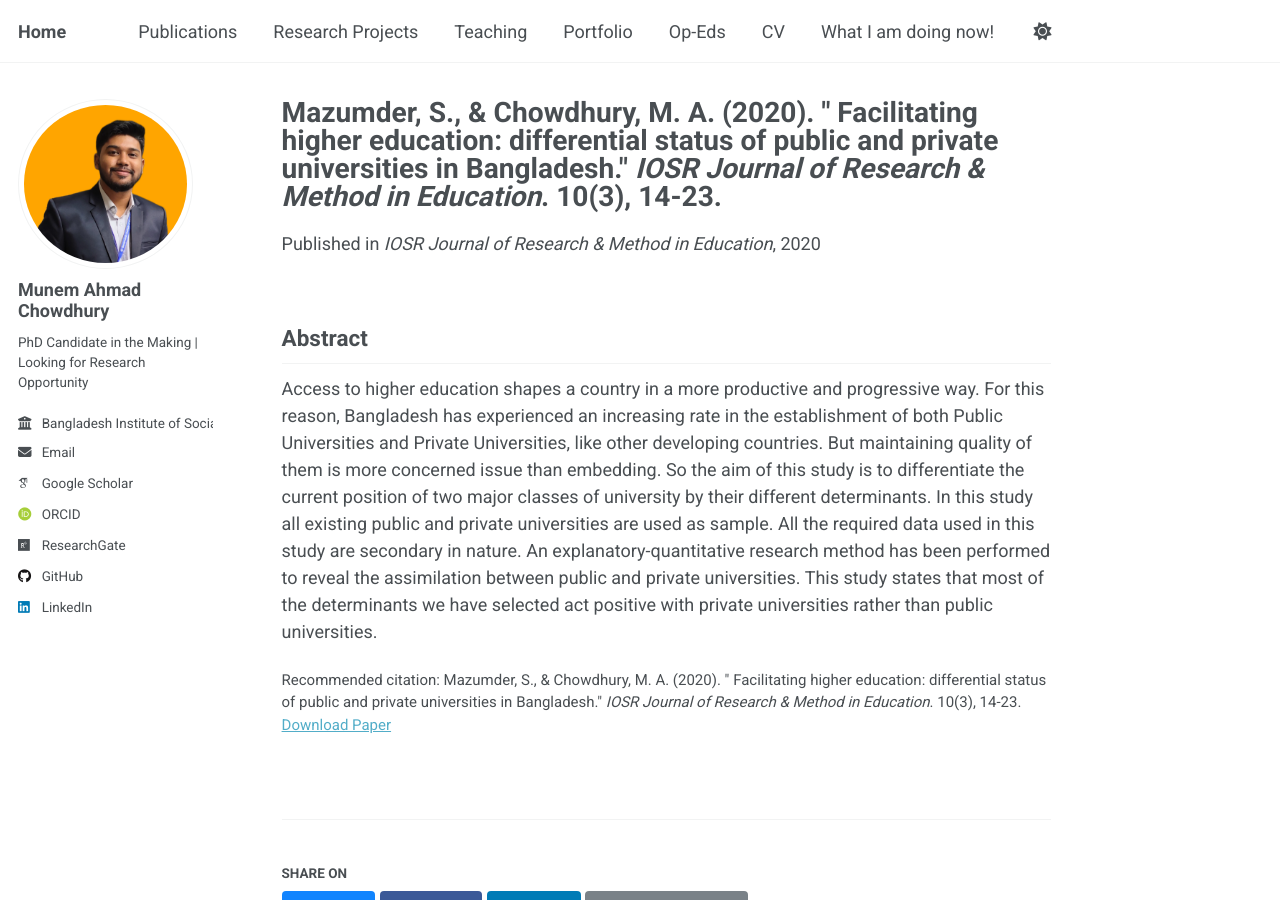
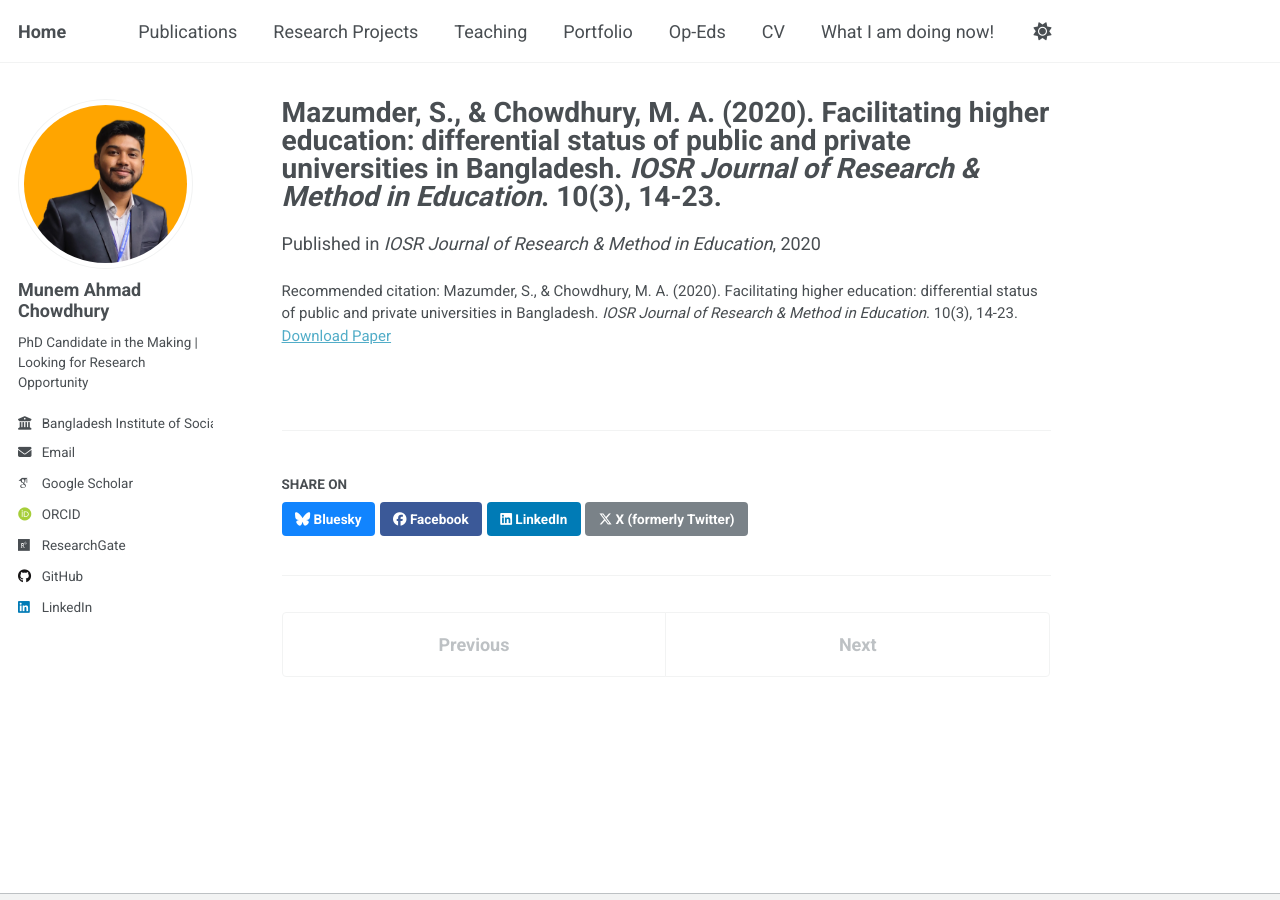
Before and after one commit to munemahmad/munemahmad.github.io, a Jekyll site: the page built from _publications/paper1.md, in a window 1280 px wide and 900 px high. Built offline with Jekyll 4.4.1, drawn with Linux system fonts in a browser that asks for light colours; some web fonts are replaced; a script that is not in the unit is left out.

Commit message:
Update paper1.md

```diff
--- a/_publications/paper1.md
+++ b/_publications/paper1.md
@@ -1,5 +1,5 @@
 ---
-title: "Mazumder, S., & Chowdhury, M. A. (2020). &quot; Facilitating higher education: differential status of public and private universities in Bangladesh.&quot; <i>IOSR Journal of Research & Method in Education</i>. 10(3), 14-23."
+title: "Mazumder, S., & Chowdhury, M. A. (2020). Facilitating higher education: differential status of public and private universities in Bangladesh. <i>IOSR Journal of Research & Method in Education</i>. 10(3), 14-23."
 collection: publications
 category: articles
 permalink: /publications/paper1
@@ -8,9 +8,5 @@ venue: 'IOSR Journal of Research & Method in Education'
 paperurl: 'http://munemahmad.github.io/files/paper1.pdf'
 journalurl: 'https://www.iosrjournals.org/iosr-jrme/pages/vol10-issue3.Series-6.html'
 abstracturl: '/publications/paper1-abstract/'
-citation: 'Mazumder, S., & Chowdhury, M. A. (2020). &quot; Facilitating higher education: differential status of public and private universities in Bangladesh.&quot; <i>IOSR Journal of Research & Method in Education</i>. 10(3), 14-23.'
+citation: 'Mazumder, S., & Chowdhury, M. A. (2020). Facilitating higher education: differential status of public and private universities in Bangladesh. <i>IOSR Journal of Research & Method in Education</i>. 10(3), 14-23.'
 ---
-
-## Abstract
-
-Access to higher education shapes a country in a more productive and progressive way. For this reason, Bangladesh has experienced an increasing rate in the establishment of both Public Universities and Private Universities, like other developing countries. But maintaining quality of them is more concerned issue than embedding. So the aim of this study is to differentiate the current position of two major classes of university by their different determinants. In this study all existing public and private universities are used as sample. All the required data used in this study are secondary in nature. An explanatory-quantitative research method has been performed to reveal the assimilation between public and private universities. This study states that most of the determinants we have selected act positive with private universities rather than public universities.
```
